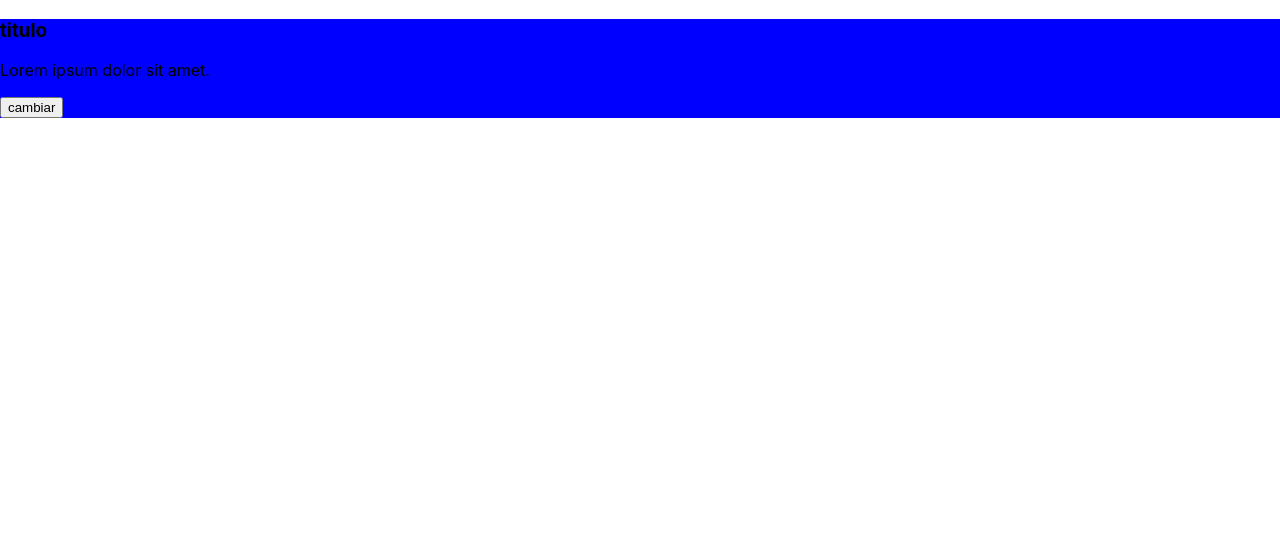
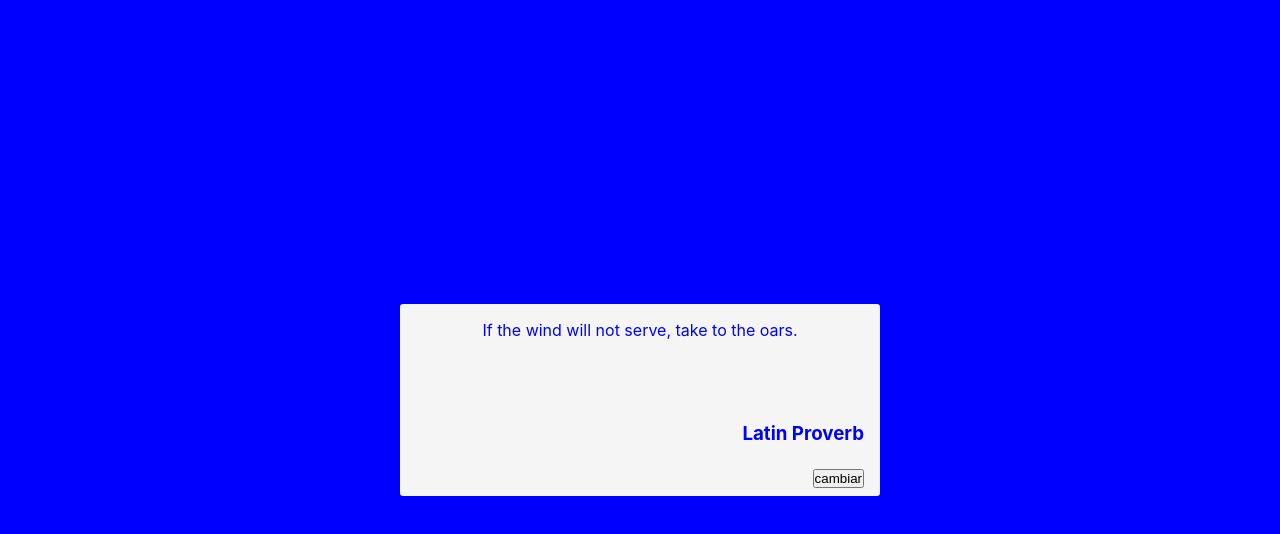
Before and after one commit to luisangeluis/QuoteBox, a React (Vite) app: page / in a window 1280 px wide. Shown: the top 534 px of the page. Built offline with nearby package versions, Linux system fonts and the light colour scheme.

Commit message:
Configurando props y algunos estilos

```diff
--- a/src/App.css
+++ b/src/App.css
@@ -1,3 +1,8 @@
+* {
+  margin: 0;
+  padding: 0;
+  box-sizing: border-box;
+}
 .blue {
   background-color: blue;
 }
@@ -11,6 +16,58 @@
   background-color: yellow;
 }
 
+.color-blue {
+  color: blue;
+}
+.color-red {
+  color: red;
+}
+.color-black {
+  color: black;
+}
+.color-yellow {
+  color: yellow;
+}
+
+.container {
+  min-height: 100vh;
+  display: flex;
+  justify-content: center;
+  align-items: center;
+}
+/***********card***********/
+/**************************/
 .card {
-  min-height: 3rem;
+  width: 30rem;
+  height: 12rem;
+  padding: 0.5rem 1rem;
+  overflow: auto;
+  text-align: center;
+  border-radius: 3px;
+  background-color: whitesmoke;
 }
+.card-body {
+  display: flex;
+  flex-direction: column;
+  justify-content: space-between;
+  align-items: center;
+  min-height: 100%;
+}
+
+.card-title {
+  align-self: flex-end;
+  flex-grow: 1;
+  display: flex;
+  justify-content: flex-end;
+  align-items: center;
+}
+.card-text {
+  padding: 0.5rem;
+  flex-grow: 1;
+  display: flex;
+  justify-content: center;
+  align-items: flex-start;
+}
+.card button {
+  align-self: flex-end;
+}
--- a/src/App.jsx
+++ b/src/App.jsx
@@ -28,8 +28,12 @@ function App() {
   };
 
   return (
-    <div className="container">
-      <Card randomColor={randomColor} getRandomValues={getRandomValues}></Card>
+    <div className={`container ${randomColor}`}>
+      <Card
+        randomColor={randomColor}
+        randomQuote={randomQuote}
+        getRandomValues={getRandomValues}
+      ></Card>
     </div>
   );
 }
--- a/src/Components/Card.jsx
+++ b/src/Components/Card.jsx
@@ -1,12 +1,14 @@
 import React from 'react';
 import Button from './Button';
 
-const Card = ({ randomColor, getRandomValues }) => {
+const Card = ({ randomColor, randomQuote, getRandomValues }) => {
+  console.log(randomQuote);
   return (
-    <div className={`card ${randomColor}`}>
+    <div className={`card color-${randomColor}`}>
       <div className="card-body">
-        <h3 className="card-title">titulo</h3>
-        <p className="card-text">Lorem ipsum dolor sit amet.</p>
+        <p className="card-text">{randomQuote.quote}</p>
+        <h3 className="card-title">{randomQuote.author}</h3>
+
         <Button getRandomValues={getRandomValues}></Button>
       </div>
     </div>
```
